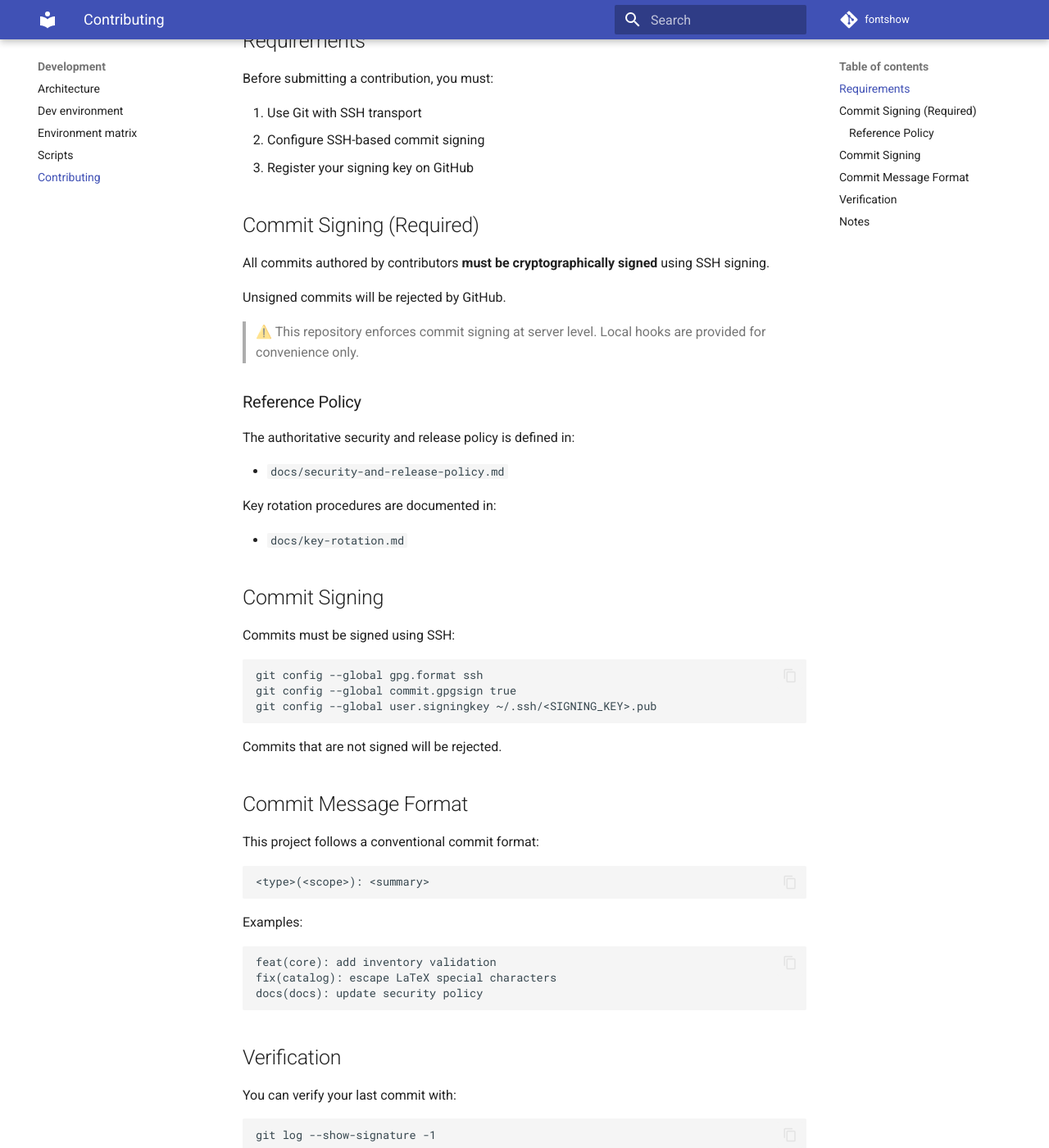
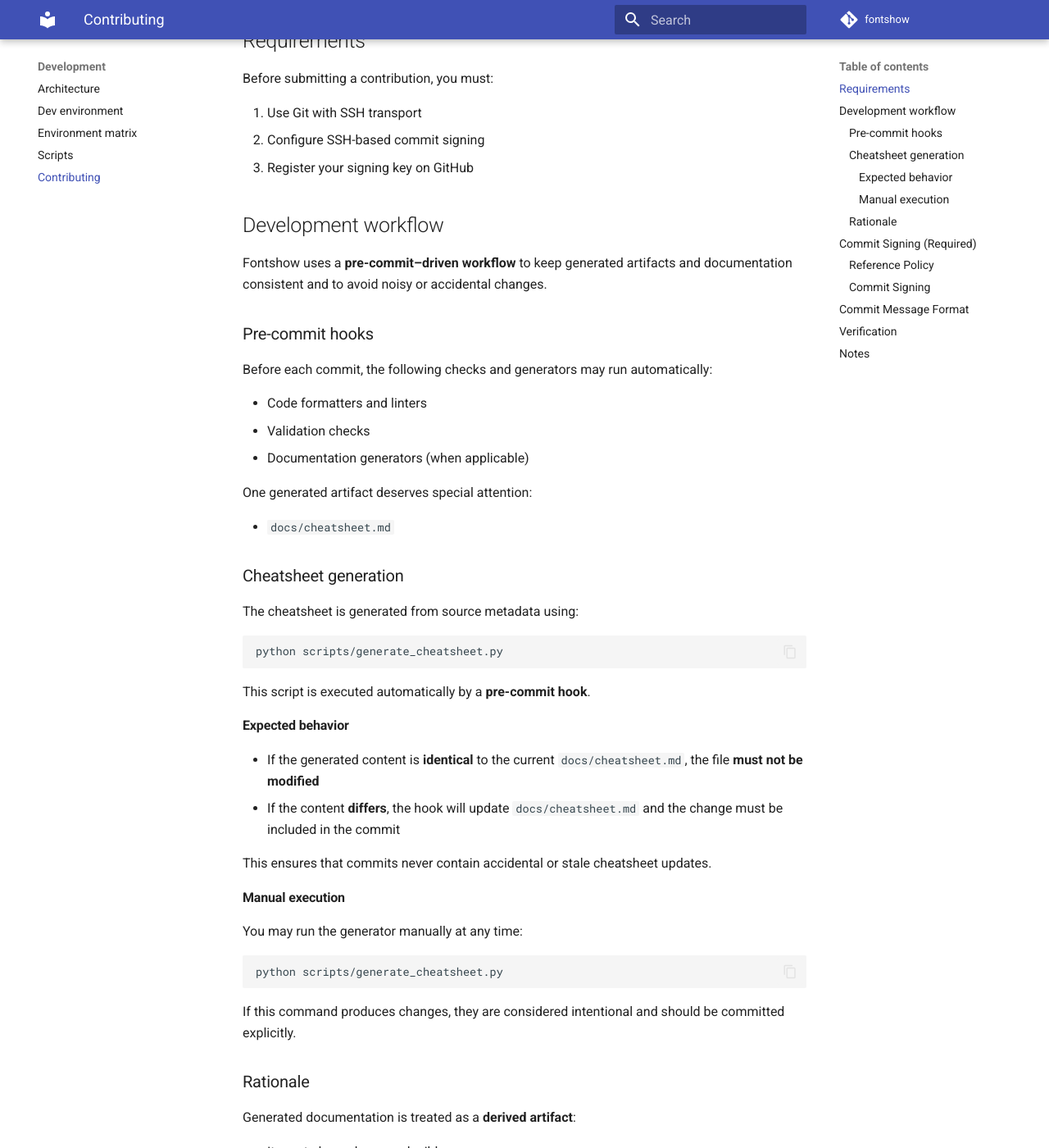
Before and after one commit to marco0560/Fontshow, an MkDocs documentation site: the page built from docs/CONTRIBUTING.md, in a window 1280 px wide and 1400 px high, scrolled down 370 px. Shown: the whole window at 82% size. Built offline with MkDocs 1.6.1 and Material for MkDocs 9.7.7, drawn with Linux system fonts in a browser that asks for light colours; comment, search, counter and statistics services are not loaded; some of the changed text lies outside the part shown.

````diff
--- a/docs/CONTRIBUTING.md
+++ b/docs/CONTRIBUTING.md
@@ -15,6 +15,63 @@
 1. Use Git with SSH transport
 2. Configure SSH-based commit signing
 3. Register your signing key on GitHub
+
+## Development workflow
+
+Fontshow uses a **pre-commit–driven workflow** to keep generated artifacts
+and documentation consistent and to avoid noisy or accidental changes.
+
+### Pre-commit hooks
+
+Before each commit, the following checks and generators may run automatically:
+
+- Code formatters and linters
+- Validation checks
+- Documentation generators (when applicable)
+
+One generated artifact deserves special attention:
+
+- `docs/cheatsheet.md`
+
+### Cheatsheet generation
+
+The cheatsheet is generated from source metadata using:
+
+```bash
+python scripts/generate_cheatsheet.py
+```
+
+This script is executed automatically by a **pre-commit hook**.
+
+#### Expected behavior
+
+- If the generated content is **identical** to the current `docs/cheatsheet.md`,
+  the file **must not be modified**
+- If the content **differs**, the hook will update `docs/cheatsheet.md`
+  and the change must be included in the commit
+
+This ensures that commits never contain accidental or stale cheatsheet updates.
+
+#### Manual execution
+
+You may run the generator manually at any time:
+
+```bash
+python scripts/generate_cheatsheet.py
+```
+
+If this command produces changes, they are considered intentional and
+should be committed explicitly.
+
+### Rationale
+
+Generated documentation is treated as a **derived artifact**:
+
+- It must always be reproducible
+- It must never drift from source definitions
+- It must not introduce "dirty" commits when no semantic changes occurred
+
+The pre-commit hook enforces these guarantees automatically.
 
 ## Commit Signing (Required)
 
@@ -36,7 +93,7 @@
 
 - `docs/key-rotation.md`
 
-## Commit Signing
+### Commit Signing
 
 Commits must be signed using SSH:
 
````
Also changed, not shown: .pre-commit-config.yaml (+28 -5 lines), docs/cheatsheet.md (+5 -7 lines), docs/testing.md (+39 -0 lines).
